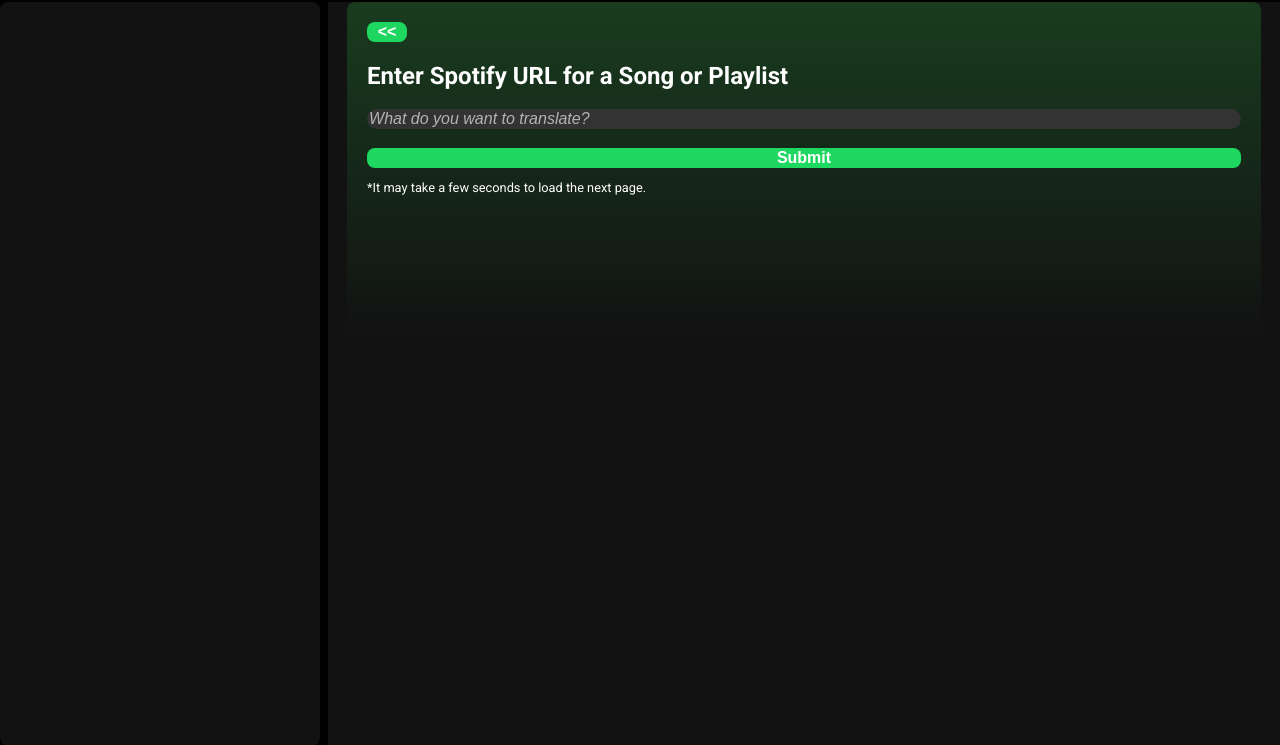
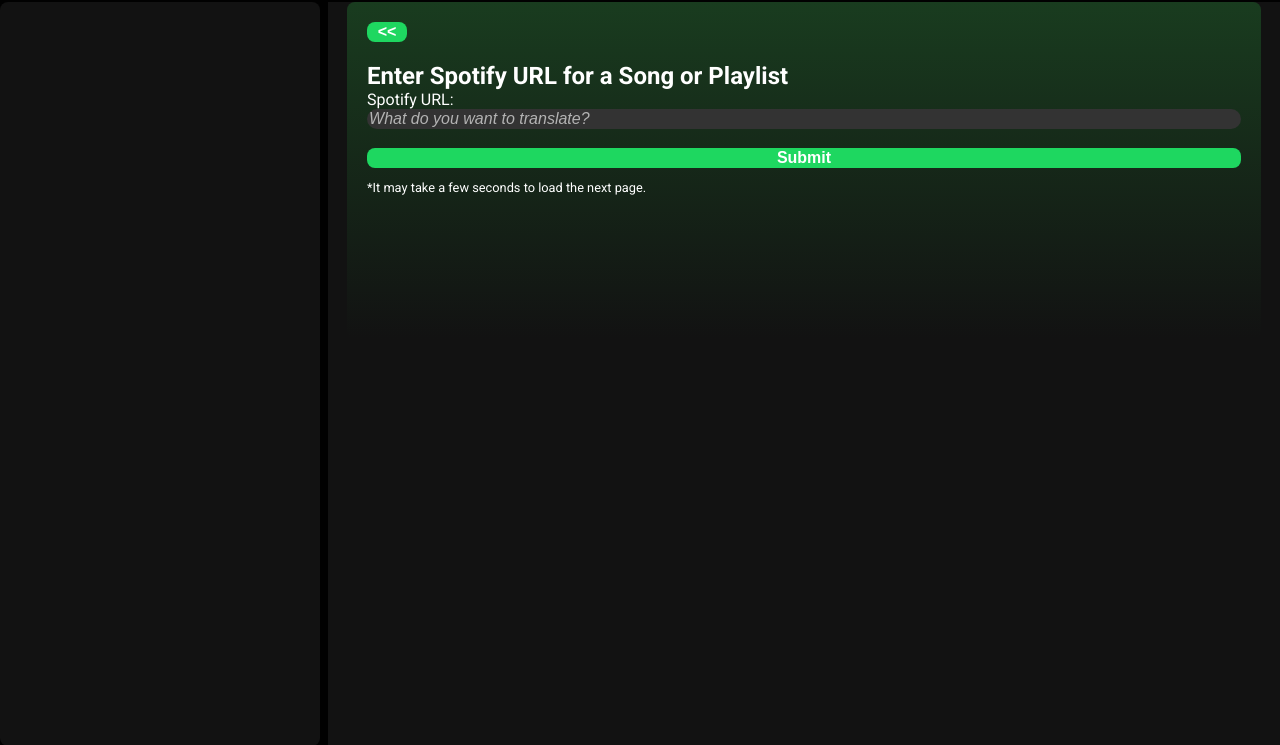
Before and after one commit to phip702/Lyrics_Translator, a Flask app: page / in a window 1280 px wide. Shown: the part 40-785 px from the top of the page. Run offline with Flask 3, Linux system fonts and the light colour scheme.

Commit message:
Edited the test_routes.py to reflect the HTML changes made to main.html. Set up a first try of .github/workflows/ci.yml

```diff
--- a/app/__init__.py
+++ b/app/__init__.py
@@ -74,7 +74,7 @@
 #C-TODO: front end (HTML template/polymorphism, CSS)
 #C-TODO: Add buffering/loading indication
 #C-TODO: live deploy
-#TODO: production monitoring instrumenting
+#C-TODO: production monitoring instrumenting
 #TODO: continuous integration?
 #TODO: continuous delivery?
 
--- a/app/templates/main.html
+++ b/app/templates/main.html
@@ -12,7 +12,7 @@
 {% block content %}
     <h2>Enter Spotify URL for a Song or Playlist</h2>
     <form action="/" method="POST">
-        <label for="user_input_url"></label><br>
+        <label for="user_input_url">Spotify URL:</label><br>
         <input type="text" id="user_input_url" name="user_input_url" size="100" placeholder="What do you want to translate?"><br><br>
         <input type="submit" value="Submit">
     </form>
```
Also changed, not shown: app/tests/test_routes.py (+1 -1 lines), .github/workflows/ci.yml (added), 1 other file.
